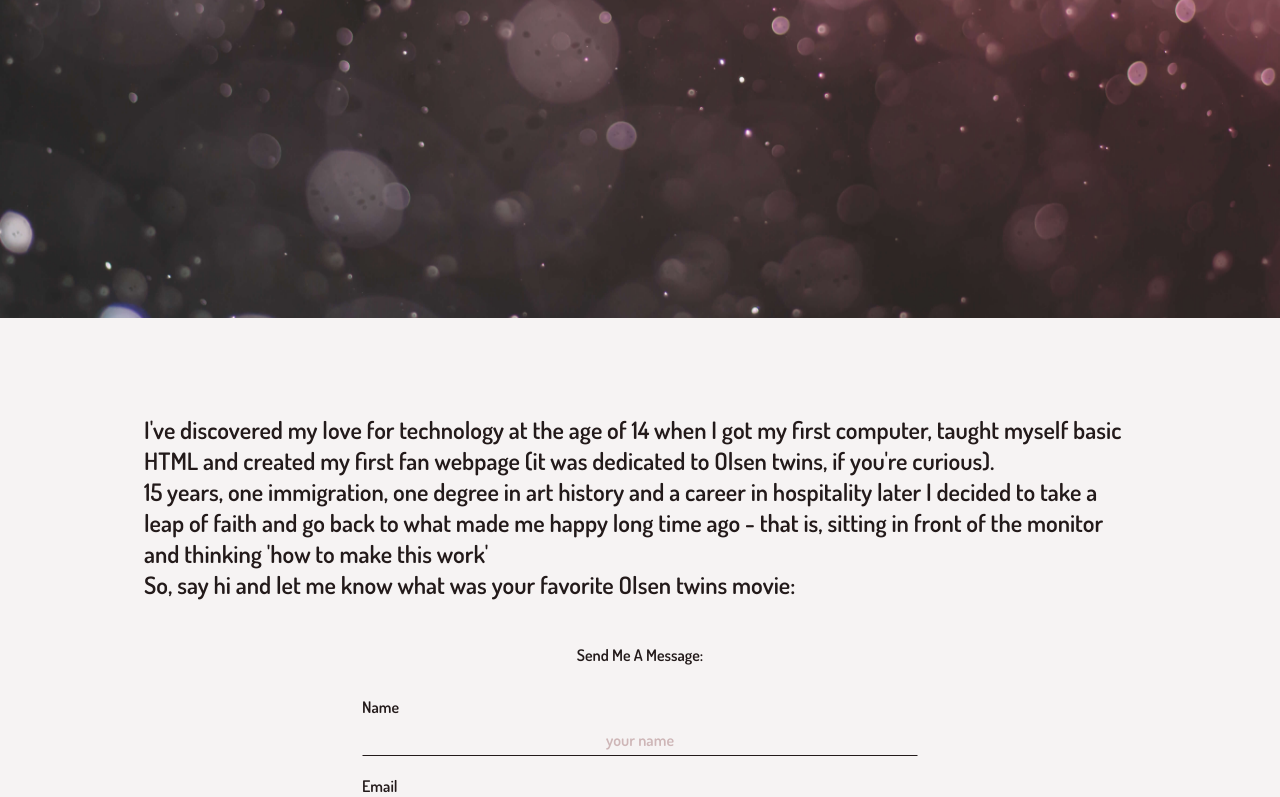
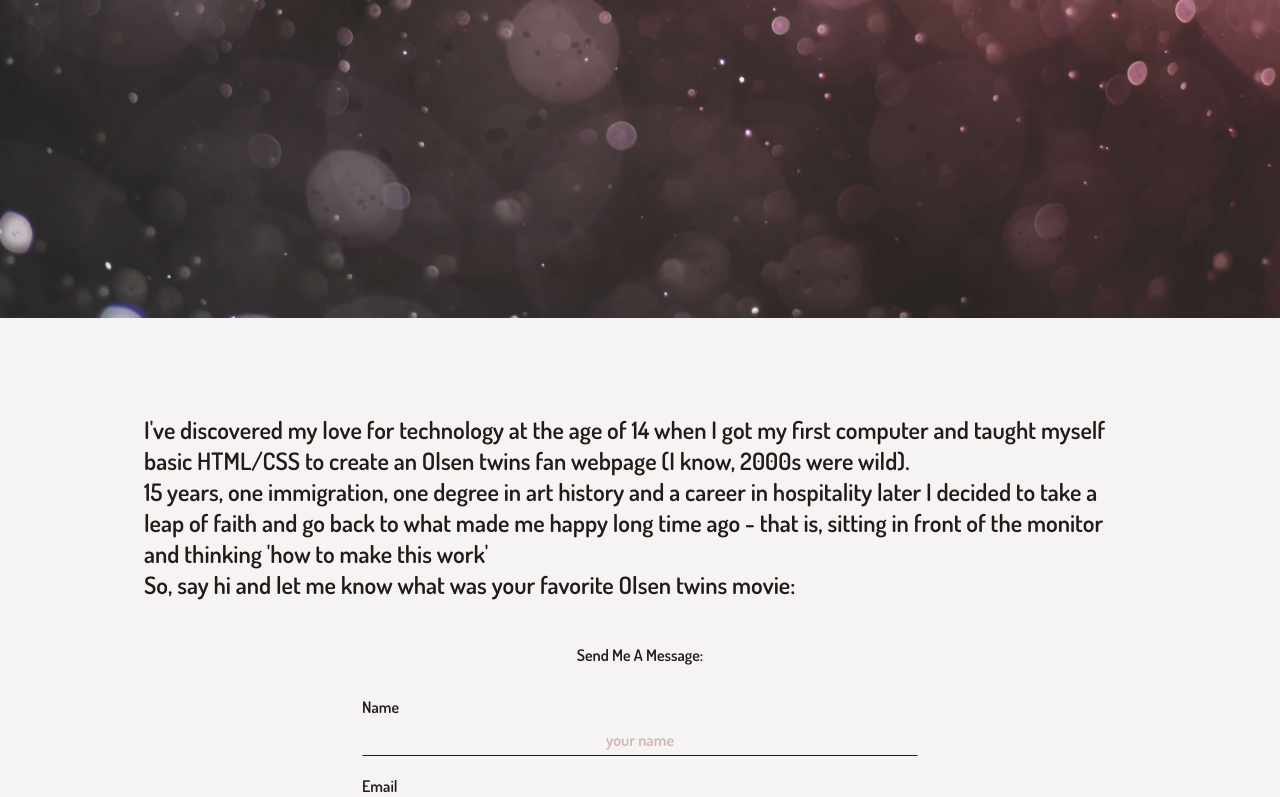
Before and after one commit to olesia-ag/portfolio_frontend, a React (Create React App) app: page / in a window 1280 px wide. Shown: the part 482-1279 px from the top of the page. Built offline with nearby package versions, Linux system fonts and the light colour scheme.

Commit message:
chnged about me

```diff
--- a/src/components/AboutMe/AboutMe.js
+++ b/src/components/AboutMe/AboutMe.js
@@ -5,7 +5,7 @@ function App() {
 	return (
 		<div className={classes.AboutMe}>
 			<p>
-			 I've discovered my love for technology at the age of 14 when I got my first computer, taught myself basic HTML and created my first fan webpage (it was dedicated to Olsen twins, if you're curious). <br className={classes.brMajor}/> 15 years, one immigration, one degree in art history and a career in hospitality later I decided to take a leap of faith and go back to what made me happy long time ago - that is, sitting in front of the monitor and thinking 'how to make this work'<br className={classes.brMajor}/>
+			 I've discovered my love for technology at the age of 14 when I got my first computer and taught myself basic HTML/CSS to create an Olsen twins fan webpage (I know, 2000s were wild). <br className={classes.brMajor}/> 15 years, one immigration, one degree in art history and a career in hospitality later I decided to take a leap of faith and go back to what made me happy long time ago - that is, sitting in front of the monitor and thinking 'how to make this work'<br className={classes.brMajor}/>
 			 So, say hi and let me know what was your favorite Olsen twins movie:
 
 
--- a/src/components/UI/Input/Input.module.css
+++ b/src/components/UI/Input/Input.module.css
@@ -12,7 +12,6 @@
 
 .InputElement {
 	outline: none;
-	border: 0.1em solid;
 	background-color: var(--base);
 	font: inherit;
 	padding: 0.3em;
```
